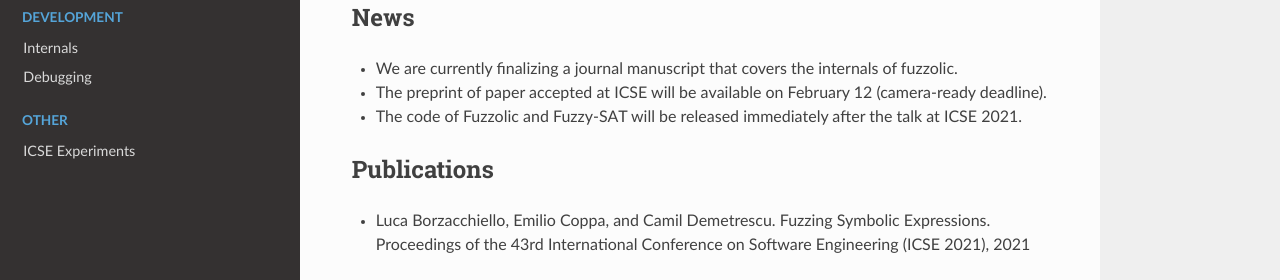
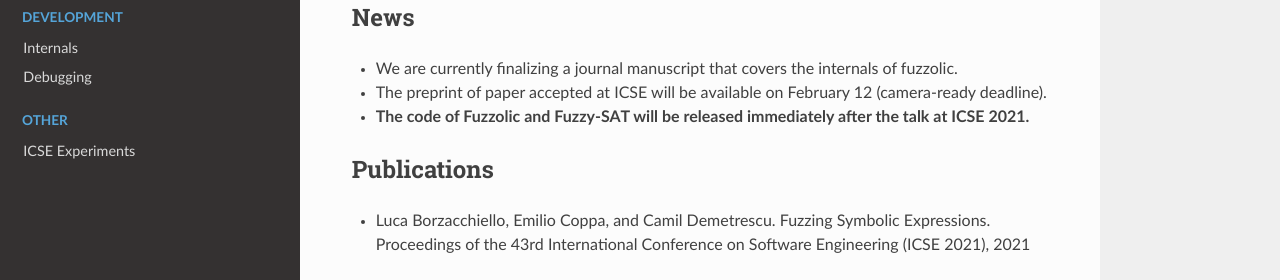
Before and after one commit to season-lab/fuzzolic, a Sphinx documentation site: the page built from docs/index.rst, in a window 1280 px wide. Shown: the part 207-487 px from the top of the page. Built offline with Sphinx 7.4.7 and the Read the Docs theme 2.0.0, drawn with Linux system fonts in a browser that asks for light colours.

```diff
--- a/docs/index.rst
+++ b/docs/index.rst
@@ -12,7 +12,7 @@ News
 
 * We are currently finalizing a journal manuscript that covers the internals of fuzzolic.
 * The preprint of paper accepted at ICSE will be available on February 12 (camera-ready deadline).
-* The code of Fuzzolic and Fuzzy-SAT will be released immediately after the talk at ICSE 2021.
+* **The code of Fuzzolic and Fuzzy-SAT will be released immediately after the talk at ICSE 2021.**
 
 Publications
 ------------
```
